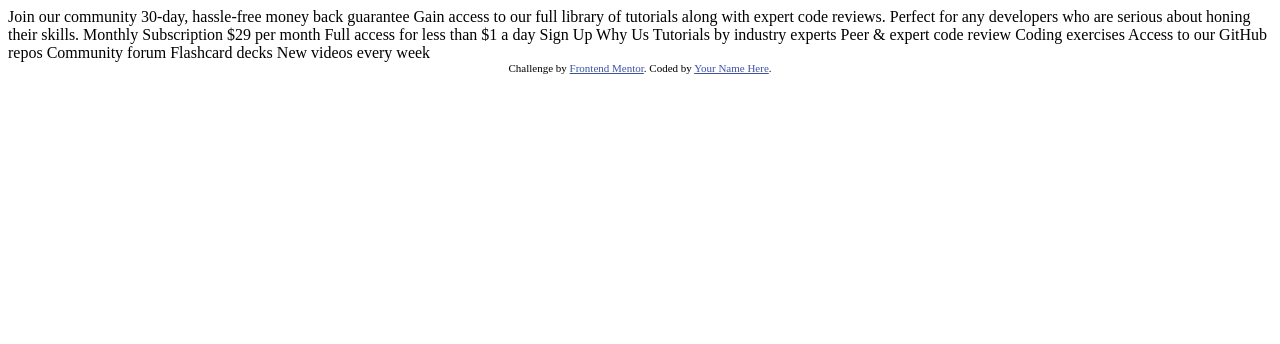
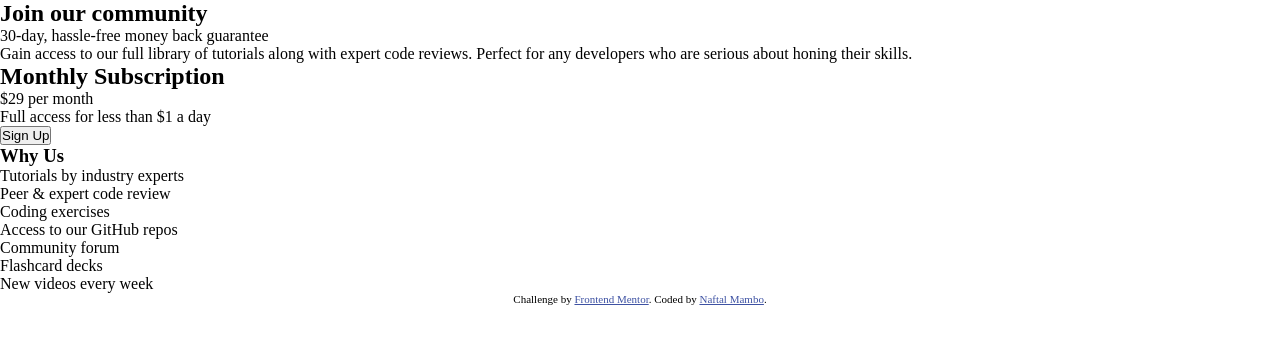
Before and after one commit to naftalmambo/single-price-grid-component, a plain HTML site: page index.html in a window 1280 px wide. Drawn offline with Linux system fonts and the light colour scheme.

Commit message:
Add main container with intro, pricing, and features sections Use semantic tags like section, article, and ul Apply descriptive class names for grid layout preparation

```diff
--- a/index.html
+++ b/index.html
@@ -1,45 +1,61 @@
-<!DOCTYPE html>
+<!doctype html>
 <html lang="en">
   <head>
-  <meta charset="UTF-8">
-  <meta name="viewport" content="width=device-width, initial-scale=1.0"> <!-- displays site properly based on user's device -->
+    <meta charset="UTF-8" />
+    <meta name="viewport" content="width=device-width, initial-scale=1.0" />
+    <!-- displays site properly based on user's device -->
 
-  <link rel="icon" type="image/png" sizes="32x32" href="./images/favicon-32x32.png">
-  <link rel="stylesheet" href="styles.css">
+    <link
+      rel="icon"
+      type="image/png"
+      sizes="32x32"
+      href="./images/favicon-32x32.png"
+    />
+    <link rel="stylesheet" href="styles.css" />
 
     <title>Frontend Mentor | Single Price Grid Component</title>
-
-
   </head>
   <body>
-  Join our community
+    <main class="price-component">
+      <section class="section-intro">
+        <h1>Join our community</h1>
+        <p>30-day, hassle-free money back guarantee</p>
 
-  30-day, hassle-free money back guarantee
+        <p>
+          Gain access to our full library of tutorials along with expert code
+          reviews. Perfect for any developers who are serious about honing their
+          skills.
+        </p>
+      </section>
 
-  Gain access to our full library of tutorials along with expert code reviews.
-  Perfect for any developers who are serious about honing their skills.
+      <section class="section-pricing">
+        <h2>Monthly Subscription</h2>
 
-  Monthly Subscription
+        <p><span>&dollar;29</span> per month</p>
+        <p>Full access for less than &dollar;1 a day</p>
+        <button>Sign Up</button>
+      </section>
 
-  &dollar;29 per month
+      <section class="section-features">
+        <h3>Why Us</h3>
 
-  Full access for less than &dollar;1 a day
+        <ul>
+          <li>Tutorials by industry experts</li>
+          <li>Peer &amp; expert code review</li>
+          <li>Coding exercises</li>
+          <li>Access to our GitHub repos</li>
 
-  Sign Up
-
-  Why Us
-
-  Tutorials by industry experts
-  Peer &amp; expert code review
-  Coding exercises
-  Access to our GitHub repos
-  Community forum
-  Flashcard decks
-  New videos every week
+          <li>Community forum</li>
+          <li>Flashcard decks</li>
+          <li>New videos every week</li>
+        </ul>
+      </section>
+    </main>
 
     <footer class="attribution">
-      Challenge by <a href="https://www.frontendmentor.io?ref=challenge">Frontend Mentor</a>.
-      Coded by <a href="#">Your Name Here</a>.
+      Challenge by
+      <a href="https://www.frontendmentor.io?ref=challenge">Frontend Mentor</a>.
+      Coded by <a href="#">Naftal Mambo</a>.
     </footer>
   </body>
 </html>
--- a/styles.css
+++ b/styles.css
@@ -1,4 +1,8 @@
-
+* {
+  box-sizing: border-box;
+  margin: 0;
+  padding: 0;
+}
 
 
 
```
Lines whose indentation alone changed are shown as unchanged.
